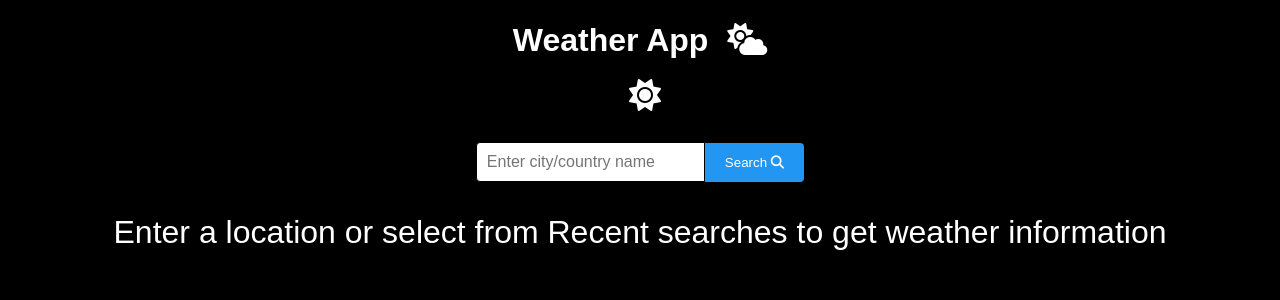
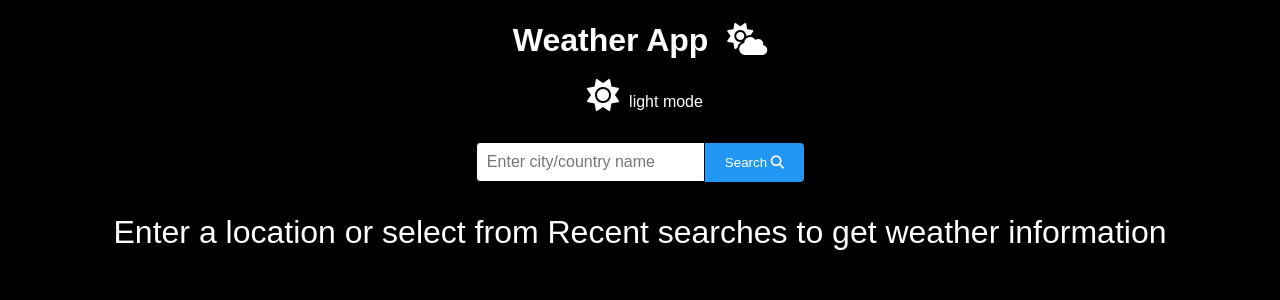
Before and after one commit to amit-yadav207/weather-react-app, a React (Create React App) app: page / in a window 1280 px wide. Shown: the top 300 px of the page. Built offline with nearby package versions, Linux system fonts and the light colour scheme.

Commit message:
gh-pages

```diff
--- a/package.json
+++ b/package.json
@@ -1,5 +1,6 @@
 {
   "name": "weather-app",
+  "homepage": "https://amit-yadav207.github.io/weather-react-app",
   "version": "0.1.0",
   "private": true,
   "dependencies": {
--- a/src/App.css
+++ b/src/App.css
@@ -110,3 +110,29 @@ header i:hover {
   transform: rotate(180deg);
   color: #ff6600; /* Change the background color when hovered */
 }
+
+
+
+
+
+/* CSS */
+/* Style the dark mode toggle icon */
+header i {
+  font-size: 2rem;
+  cursor: pointer;
+  margin-left: 10px;
+  transition: transform 0.3s; /* Add transition effect */
+}
+
+/* Style the span text */
+header span {
+  display: inline-block;
+  margin-left: 10px;
+  font-size: 1rem; /* Adjust the font size as needed */
+  transition: transform 0.3s; /* Add transition effect */
+}
+
+/* Move the span text closer to the icon when dark mode is active */
+header.dark-mode span {
+  transform: translateY(20px), translateX(-20px); /* Adjust the value to position the text as desired */
+}
--- a/src/App.js
+++ b/src/App.js
@@ -1,6 +1,7 @@
 import React, { useState, useEffect } from 'react';
 import './App.css';
 import RecentSearch from './components/RecentSearch';
+
 
 function App() {
   const [weatherData, setWeatherData] = useState(null);
@@ -75,6 +76,7 @@ function App() {
         ) : (
           <i className="fas fa-moon" onClick={toggleDarkMode}></i>
         )}
+        <span>{`${isDarkMode ? 'light mode' : 'dark mode'}`}</span>
       </header>
       <div className="form-container">
         <form onSubmit={handleSubmit}>
```
